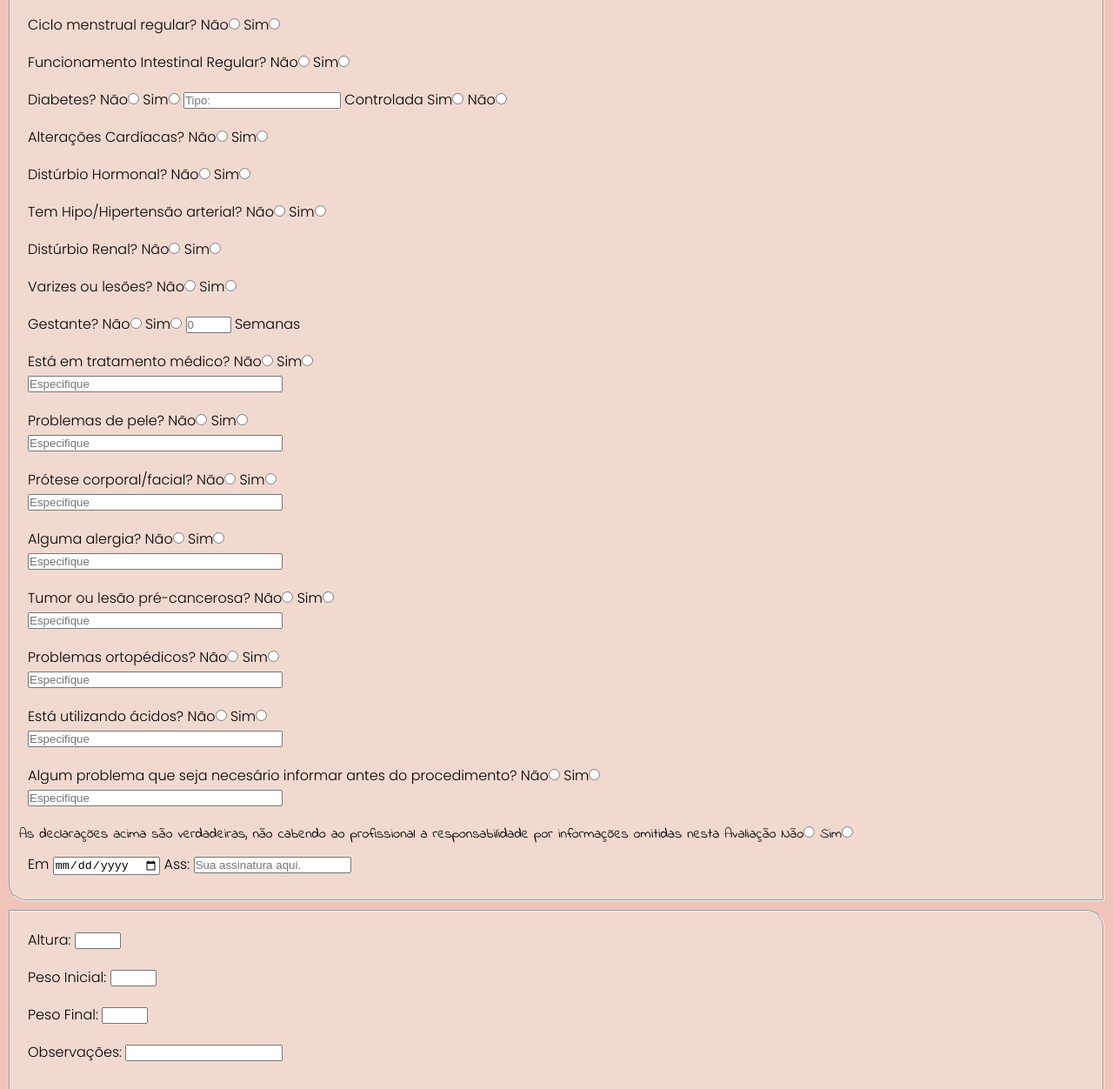
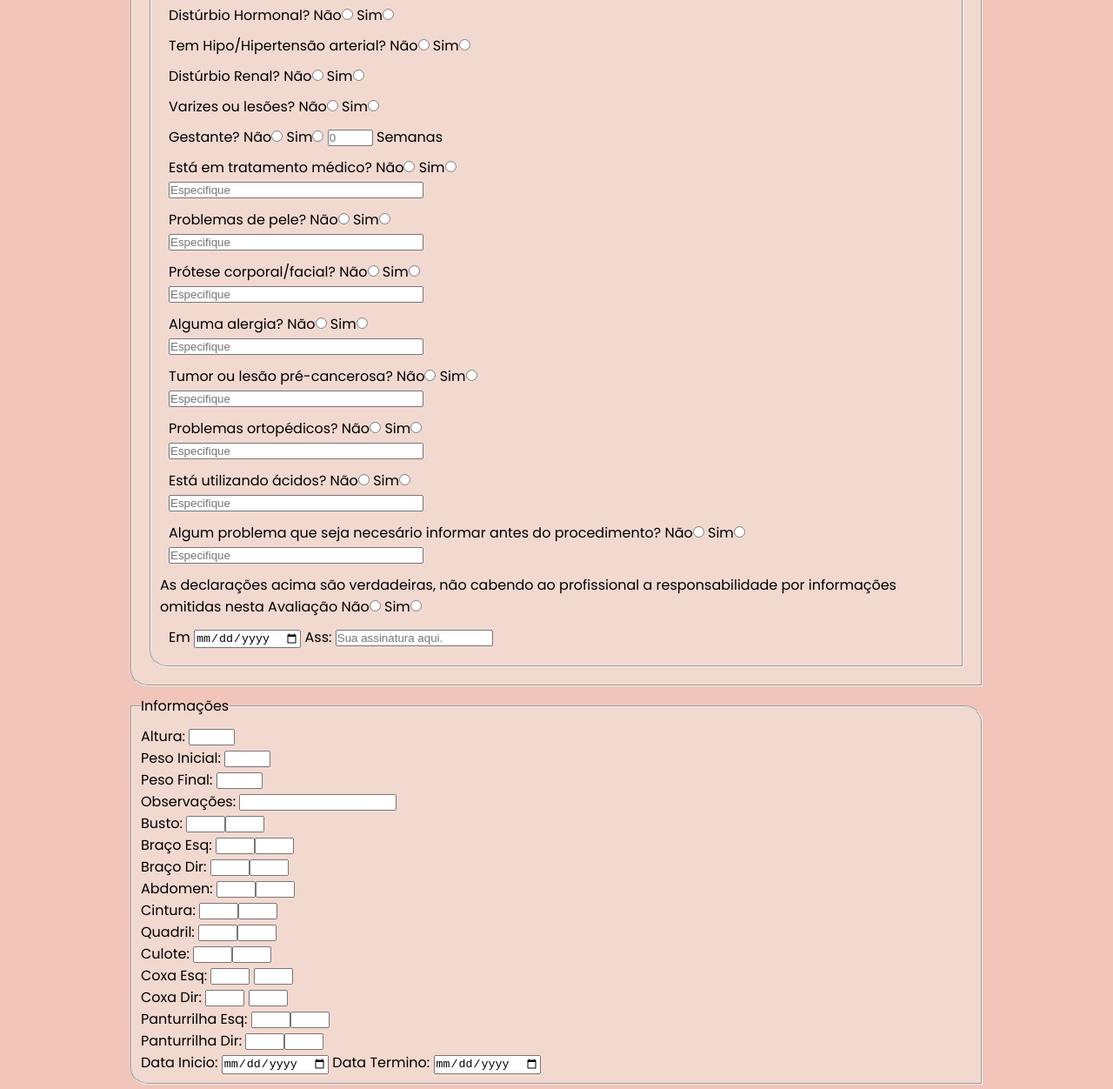
Before and after one commit to alramosf/projeto-anamnese, a plain HTML site: page index.html in a window 1280 px wide. Shown: the part 745-1997 px from the top of the page at 87% size. Drawn offline with Linux system fonts and the light colour scheme; a web font is replaced by a local one.

Commit message:
atualização css

```diff
--- a/estilos/style.css
+++ b/estilos/style.css
@@ -28,42 +28,68 @@
     --fonte-desehada: 'Hachi Maru Pop', 'cursive';
 }
 
+header{
+    margin-bottom: 30px;
+    font-family:var(--fonte-destaque);
+    font-weight:normal;
+    text-align:center;
+    font-size:2em;
+
+}
+
+
 fieldset{
     margin: 10px;
     padding: 10px;
     background-color:var(--cor2);
     border-radius: 0px 20px 0px 20px;
     color: black;
-    font-weight: thin;
-    font-family: var(--fonte-destaque);
+    /* font-weight: thin; */
+    /* font-family: var(--fonte-destaque); */
 }
+
+
 fieldset p {
-    padding-bottom: 8px;
+
     margin: 10px;
     font-size: 16px;
-    font-family: var(--fonte-poppins);
-    font-weight: 300;
+   /*  font-family: var(--fonte-poppins); */
+
 }
 
 body{
     background-color:var(--cor3);
-    font-family:var(--fonte-padrao) ;
+    font-family:var(--fonte-poppins);
 
 }
 
-header p{
+
+
+.subtitulo{
+    font-family: var(--fonte-poppins);
+    font-size: 2em;
+    text-align: center;
     padding-bottom: 20px;
-
-}
-.titulo{
-    font-family: var(--fonte-escrita);
-    font-weight: normal;
-    text-align: center;
-    font-size: 4em;
 }
 
-.subtitulo{
-    font-family: var(--fonte-desehada);
-    font-size: 2em;
+main{
+    min-width: 300px;
+    max-width: 1000px ;
+    margin: auto;
+}
+
+
+
+footer{
+    min-width: 300px;
+    max-width: 1000px ;
+    margin: auto;
+}
+
+footer p{
     text-align: center;
 }
+
+footer p > a{
+    text-decoration: none;
+}
--- a/index.html
+++ b/index.html
@@ -9,8 +9,12 @@
 </head>
 <body>
     <header>
-        <h1 class="titulo">ANAMNESE</h1>
-        <p class="subtitulo">Estética Corporal</p>
+        <h1 >ANAMNESE</h1>
+        <p >Estética Corporal</p>
+
+        </form>
+    </header>
+    <main>
         <form action="" class="dadoscad">
 
             <fieldset>
@@ -26,11 +30,7 @@
                 <p><label for="cEnd">Endereço: <input type="text" name="tEnd" id="cEnd" size="25" maxlength="64" placeholder="Rua das Castanheiras 10 - Ap 101"></label></p>
                 <p><label for="cRG">RG: <input type="number" name="tRG" id="cRG" size="8" maxlength="8" placeholder="12345678"></label></p>
                 <p><label for="cCPF">CPF: <input type="number" name="tCPF" id="cCPF" size="11" maxlength="11" placeholder="12345678910"></label></p>
-            </fieldset>
-        </form>
-    </header>
-    <main>
-        <form action="">
+
             <fieldset> <!--Adicionar um radios a cada obs-->
                 <Legend><strong>Avaliação</strong></Legend>
                 <p>É fumante?
@@ -135,28 +135,29 @@
     <footer>
         <form action="">
             <fieldset>
-                <p><label for="altura">Altura: <input type="text" name="alt" id="altura" size="4" max="4"></label></p>
-                <p><label for="pesoini">Peso Inicial: <input type="text" name="pesoini" id="pesoini" size="4" maxlength="4"></label></p>
-                <p><label for="pesofim">Peso Final: <input type="text" name="pesofim" id="pesofim" size="4" maxlength="4"></label></p>
-                <p>Observações: <input type="text" name="" id=""></p>
+                <legend>Informações</legend>
+                <label for="altura">Altura: <input type="text" name="alt" id="altura" size="4" max="4"></label><br>
+                <label for="pesoini">Peso Inicial: <input type="text" name="pesoini" id="pesoini" size="4" maxlength="4"></label><br>
+                <label for="pesofim">Peso Final: <input type="text" name="pesofim" id="pesofim" size="4" maxlength="4"></label><br>
+                Observações: <input type="text" name="" id="">
                 <br>
 
 
-                <label for="busto">Busto <input type="text" name="busto" id="busto" size="3" maxlength="5" ><input type="text" name="" id="" size="3" maxlength="5" ></label><br>
-                <label for="bracoesq">Braço Esq <input type="text" name="bracoesq" id="bracoesq" size="3" maxlength="5" ><input type="text" name="" id="" size="3" maxlength="5" ><br></label>
-                <label for="bracodir">Braço Dir<input type="text" name="bracodir" id="bracodir" size="3" maxlength="5" ><input type="text" name="" id="" size="3" maxlength="5" ><br></label>
-                <label for="abdomen">Abdomen<input type="text" name="abdomen" id="abdomen" size="3" maxlength="5" ><input type="text" name="" id="" size="3" maxlength="5" ><br></label>
-                <label for="cintura">Cintura<input type="text" name="cintura" id="cintura" size="3" maxlength="5" ><input type="text" name="" id="" size="3" maxlength="5" ><br></label>
-                <label for="quadril">Quadril<input type="text" name="quadril" id="quadril" size="3" maxlength="5" ><input type="text" name="" id="" size="3" maxlength="5" ><br></label>
-                <label for="culote">Culote<input type="text" name="culote" id="culote" size="3" maxlength="5" ><input type="text" name="" id="" size="3" maxlength="5" > <br></label>
-                <label for="coxaesq">Coxa Esq<input type="text" name="coxaesq" id="coxaesq" size="3" maxlength="5"></input> <input type="text" name="" id="" size="3" maxlength="5"></label><br>
-                <label for="coxadir">Coxa Dir  <input type="text" name="coxadir" id="coxadir" size="3" maxlength="5" > <input type="text" name="" id="" size="3" maxlength="5" ></label>  <br>
-                <label for="pantesq">Panturrilha Esq <input type="text" name="pantesq" id="pantesq" size="3" maxlength="5" ><input type="text" name="" id="" size="3" maxlength="5" ><br></label>
-                <label for="pantdir">Panturrilha Dir<input type="text" name="pantdir" id="pantdir" size="3" maxlength="5" ><input type="text" name="" id="" size="3" maxlength="5" ></label>
+                <label for="busto">Busto:  <input type="text" name="busto" id="busto" size="3" maxlength="5" ><input type="text" name="" id="" size="3" maxlength="5" ></label><br>
+                <label for="bracoesq">Braço Esq:  <input type="text" name="bracoesq" id="bracoesq" size="3" maxlength="5" ><input type="text" name="" id="" size="3" maxlength="5" ><br></label>
+                <label for="bracodir">Braço Dir: <input type="text" name="bracodir" id="bracodir" size="3" maxlength="5" ><input type="text" name="" id="" size="3" maxlength="5" ><br></label>
+                <label for="abdomen">Abdomen: <input type="text" name="abdomen" id="abdomen" size="3" maxlength="5" ><input type="text" name="" id="" size="3" maxlength="5" ><br></label>
+                <label for="cintura">Cintura: <input type="text" name="cintura" id="cintura" size="3" maxlength="5" ><input type="text" name="" id="" size="3" maxlength="5" ><br></label>
+                <label for="quadril">Quadril: <input type="text" name="quadril" id="quadril" size="3" maxlength="5" ><input type="text" name="" id="" size="3" maxlength="5" ><br></label>
+                <label for="culote">Culote: <input type="text" name="culote" id="culote" size="3" maxlength="5" ><input type="text" name="" id="" size="3" maxlength="5" > <br></label>
+                <label for="coxaesq">Coxa Esq: <input type="text" name="coxaesq" id="coxaesq" size="3" maxlength="5"></input> <input type="text" name="" id="" size="3" maxlength="5"></label><br>
+                <label for="coxadir">Coxa Dir:   <input type="text" name="coxadir" id="coxadir" size="3" maxlength="5" > <input type="text" name="" id="" size="3" maxlength="5" ></label>  <br>
+                <label for="pantesq">Panturrilha Esq:  <input type="text" name="pantesq" id="pantesq" size="3" maxlength="5" ><input type="text" name="" id="" size="3" maxlength="5" ><br></label>
+                <label for="pantdir">Panturrilha Dir: <input type="text" name="pantdir" id="pantdir" size="3" maxlength="5" ><input type="text" name="" id="" size="3" maxlength="5" ></label>
+                   <br>
 
-
-                <label for="date1">Data Inicio<input type="date" id="date1"></input></label>
-                <label for="date2">Data Termino<input type="date" id="date2"></input></label>
+                <label for="date1">Data Inicio: <input type="date" id="date1"></input></label>
+                <label for="date2">Data Termino: <input type="date" id="date2"></input></label>
             </fieldset>
         </form>
         <p>Ficha de Anamnese feita por <a href="https://github.com/alramosf" target="_blank">Alexandre Ramos</a> <a href="https://www.instagram.com/alramosf/" target="_blank"><img src="imagens/instagram-iconpq.png" alt="logo instagram"></a></p>
```
